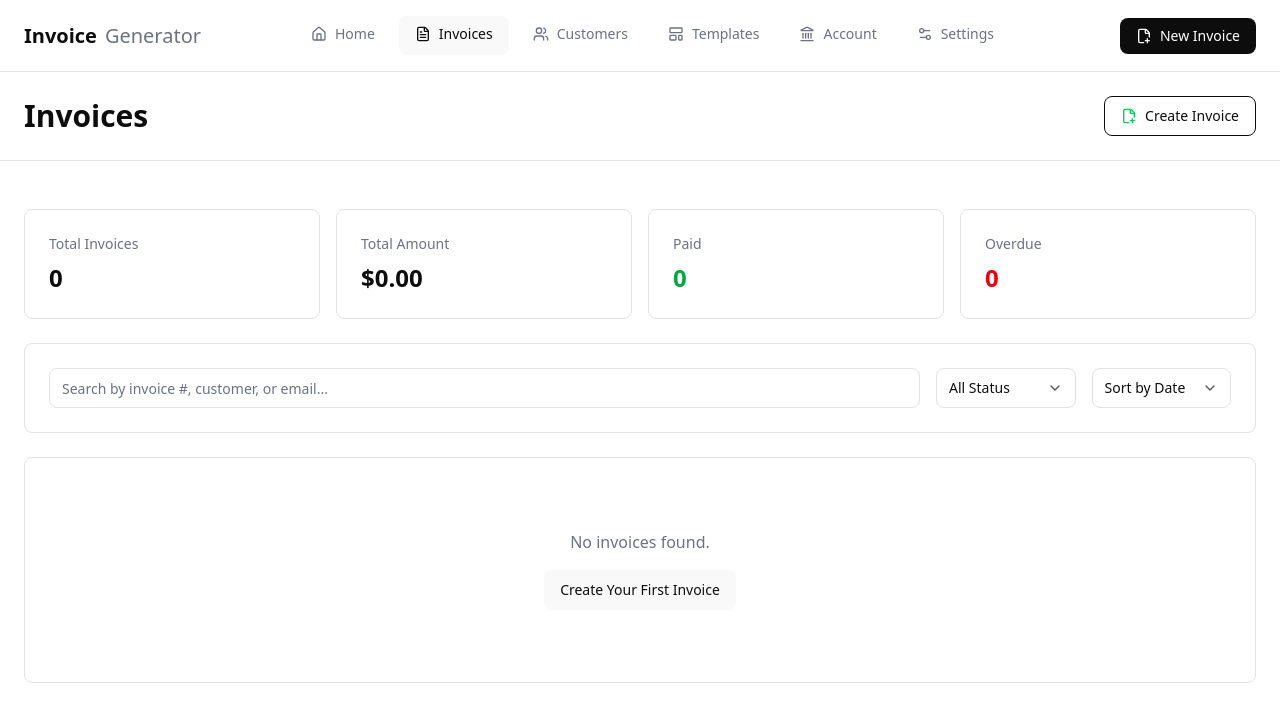
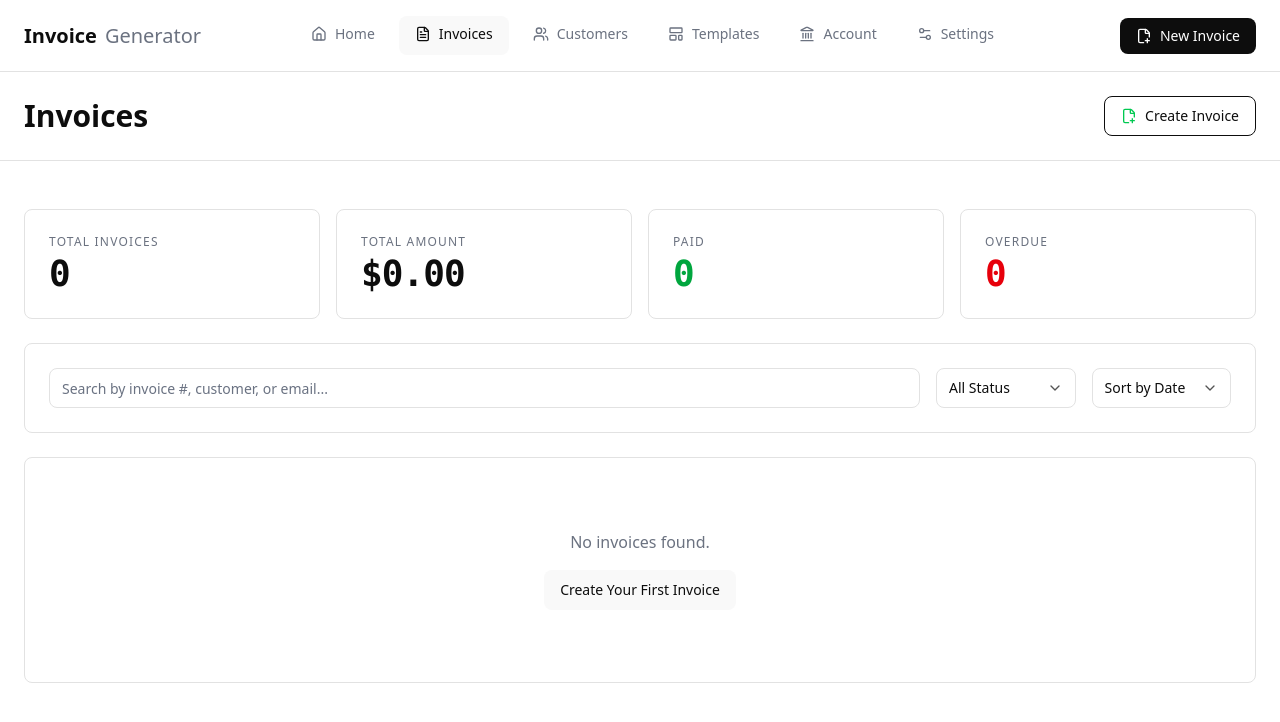
Before and after one commit to codejagaban/invoice-generator, a Next.js app: page /invoices in a window 1280 px wide. Shown: the top 722 px of the page. Built offline with nearby package versions, Linux system fonts and the light colour scheme.

Commit message:
feat: update styling for invoice stats and home page heading

```diff
--- a/app/invoices/page.tsx
+++ b/app/invoices/page.tsx
@@ -133,37 +133,37 @@ export default function InvoicesDashboardPage() {
           {/* Stats */}
           <div className="grid gap-4 sm:grid-cols-4">
             <Card>
-              <div className="space-y-2">
-                <p className="text-sm font-medium text-(--muted)">
+              <div className="space-y-1">
+                <p className="text-xs font-medium uppercase tracking-widest text-(--muted)">
                   Total Invoices
                 </p>
-                <p className="text-2xl font-bold text-black dark:text-white">
+                <p className="font-mono text-4xl font-bold tabular-nums tracking-tight text-black dark:text-white">
                   {invoices.length}
                 </p>
               </div>
             </Card>
             <Card>
-              <div className="space-y-2">
-                <p className="text-sm font-medium text-(--muted)">
+              <div className="space-y-1">
+                <p className="text-xs font-medium uppercase tracking-widest text-(--muted)">
                   Total Amount
                 </p>
-                <p className="text-2xl font-bold text-black dark:text-white">
+                <p className="font-mono text-4xl font-bold tabular-nums tracking-tight text-black dark:text-white">
                   {formatCurrency(totalAmount, "USD")}
                 </p>
               </div>
             </Card>
             <Card>
-              <div className="space-y-2">
-                <p className="text-sm font-medium text-(--muted)">Paid</p>
-                <p className="text-2xl font-bold text-green-600">
+              <div className="space-y-1">
+                <p className="text-xs font-medium uppercase tracking-widest text-(--muted)">Paid</p>
+                <p className="font-mono text-4xl font-bold tabular-nums tracking-tight text-green-600 dark:text-green-400">
                   {invoices.filter((inv) => inv.status === "paid").length}
                 </p>
               </div>
             </Card>
             <Card>
-              <div className="space-y-2">
-                <p className="text-sm font-medium text-(--muted)">Overdue</p>
-                <p className="text-2xl font-bold text-red-600">
+              <div className="space-y-1">
+                <p className="text-xs font-medium uppercase tracking-widest text-(--muted)">Overdue</p>
+                <p className="font-mono text-4xl font-bold tabular-nums tracking-tight text-red-600 dark:text-red-400">
                   {invoices.filter((inv) => isOverdue(inv.dueDate)).length}
                 </p>
               </div>
--- a/app/page.tsx
+++ b/app/page.tsx
@@ -213,7 +213,7 @@ export default function Home() {
 
               <h1 className="max-w-xl text-5xl font-bold tracking-tight text-black dark:text-white sm:text-6xl leading-[1.1]">
                 <span className="block">Invoicing that stays</span>
-                <span className="bg-linear-to-r from-orange-500 to-pink-600 bg-clip-text text-transparent dark:from-orange-400 dark:to-pink-400">
+                <span className="bg-linear-to-r from-blue-500 to-violet-600 bg-clip-text text-transparent dark:from-blue-400 dark:to-violet-500">
                   out of your way.
                 </span>
               </h1>
```
